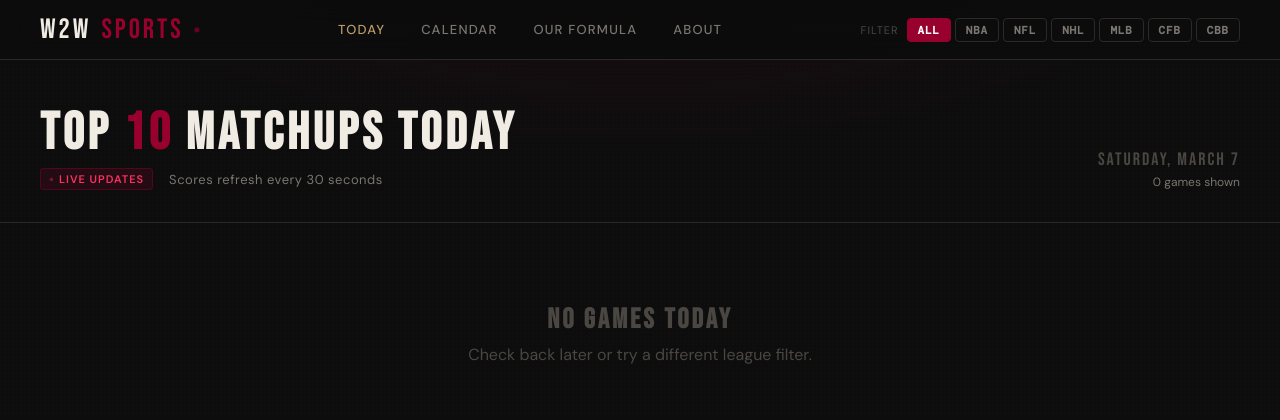
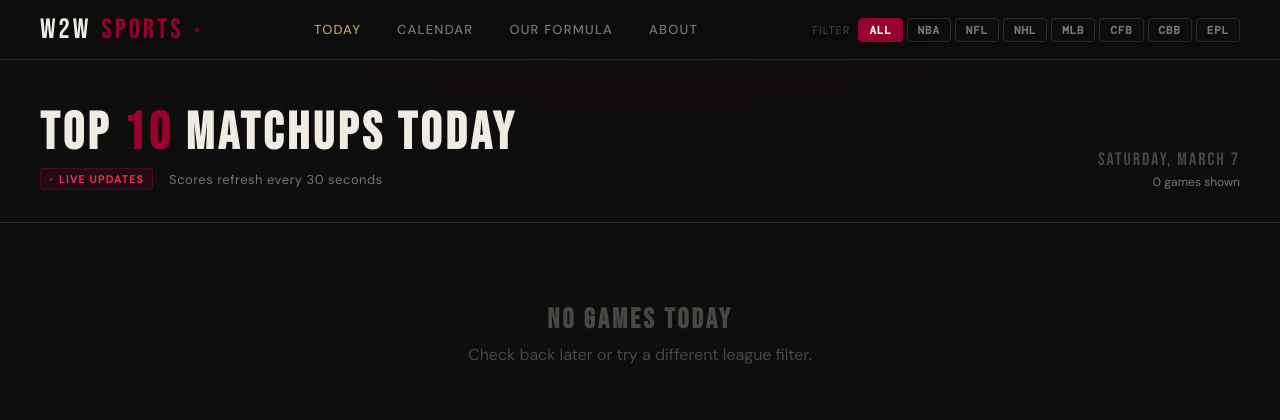
Before and after one commit to ckgifford06/w2wSports, a Flask app: page / in a window 1280 px wide. Shown: the top 420 px of the page. Run offline with Flask 3, Linux system fonts and the light colour scheme; data that the repository does not hold is empty.

Commit message:
Update index.html

```diff
--- a/templates/index.html
+++ b/templates/index.html
@@ -44,7 +44,6 @@
     color: white;
   }
 
-  /* ——— PAGE HEADER ——— */
   .page-header {
     position: relative;
     z-index: 1;
@@ -119,7 +118,6 @@
     margin-top: 4px;
   }
 
-  /* ——— GAMES LIST ——— */
   .games-container {
     position: relative;
     z-index: 1;
@@ -200,6 +198,7 @@
   .badge-MLB { color: #e07070; border-color: rgba(224,112,112,0.3); background: rgba(224,112,112,0.07); }
   .badge-CFB { color: #a07ad0; border-color: rgba(160,122,208,0.3); background: rgba(160,122,208,0.07); }
   .badge-CBB { color: #60c890; border-color: rgba(96,200,144,0.3); background: rgba(96,200,144,0.07); }
+  .badge-EPL { color: #4ec5a5; border-color: rgba(78,197,165,0.3); background: rgba(78,197,165,0.07); }
 
   .game-teams { min-width: 0; }
 
@@ -289,7 +288,6 @@
     background: linear-gradient(90deg, var(--crimson), var(--gold));
   }
 
-  /* ——— EXPANDED DETAILS ——— */
   .game-details {
     display: none;
     padding: 0 0 24px 152px;
@@ -362,7 +360,7 @@
     margin-bottom: 8px;
   }
 
-
+  /* ——— SCORE BREAKDOWN CHART ——— */
   .breakdown-card {
     grid-column: span 4;
     background: var(--surface);
@@ -430,7 +428,6 @@
   @media (max-width: 480px) {
     .breakdown-card { grid-column: span 1; }
   }
-
 
   .signup-section {
     position: relative;
@@ -518,7 +515,6 @@
     .signup-btn { width: 100%; padding: 12px; }
   }
 
-
   .error-banner {
     display: none;
     position: relative;
@@ -530,7 +526,6 @@
     color: #ff8080;
     text-align: center;
   }
-
 
   .live-now-banner {
     display: none;
@@ -601,7 +596,6 @@
     margin-left: 4px;
   }
 
-
   @media (max-width: 768px) {
     nav {
       padding: 0 16px;
@@ -646,7 +640,6 @@
       padding: 14px 0;
     }
 
-
     .game-rank {
       grid-column: 1;
       grid-row: 1 / 3;
@@ -665,7 +658,6 @@
       line-height: 1.3;
     }
 
-
     .league-badge {
       display: inline-block;
       margin-right: 6px;
@@ -673,7 +665,6 @@
       font-size: 9px;
       padding: 2px 6px;
     }
-
 
     .score-col {
       grid-column: 3;
@@ -730,12 +721,12 @@
   <button class="pill {% if selected_league == 'MLB' %}active{% endif %}" onclick="filterLeague('MLB', this)">MLB</button>
   <button class="pill {% if selected_league == 'CFB' %}active{% endif %}" onclick="filterLeague('CFB', this)">CFB</button>
   <button class="pill {% if selected_league == 'CBB' %}active{% endif %}" onclick="filterLeague('CBB', this)">CBB</button>
+  <button class="pill {% if selected_league == 'EPL' %}active{% endif %}" onclick="filterLeague('EPL', this)">EPL</button>
 </div>
 {% endblock %}
 
 {% block content %}
 
-<!-- Error banner: shown by JS if ESPN API fails -->
 <div class="error-banner" id="error-banner">
   Having trouble loading today's games. Data may be delayed — check back in a few minutes.
 </div>
@@ -930,21 +921,17 @@
     const url = new URL(window.location.href);
     if (!url.searchParams.get('tz') && tz) {
       url.searchParams.set('tz', tz);
-
       window.history.replaceState({}, '', url.toString());
     }
   })();
-
 
   const now = new Date();
   document.getElementById('today-date').textContent =
     now.toLocaleDateString('en-US', { weekday: 'long', month: 'long', day: 'numeric' }).toUpperCase();
 
-
   function toggleGame(el) {
     el.classList.toggle('open');
     if (el.classList.contains('open')) {
-
       setTimeout(() => {
         el.querySelectorAll('.breakdown-fill').forEach(bar => {
           bar.style.width = (bar.dataset.pct || 0) + '%';
@@ -983,9 +970,7 @@
     }
   }
 
-
   filterLeague('all', document.querySelector('.pill.active') || document.querySelector('.pill'));
-
 
   function scrollToLiveGame() {
     const liveItem = document.querySelector('.game-item[data-live="true"]');
@@ -1014,6 +999,7 @@
       let bestLiveGame = null;
       let bestLiveRank = Infinity;
 
+      // Update each visible game row
       document.querySelectorAll('.game-item').forEach(item => {
         const matchup = item.dataset.matchup;
         const rank = parseInt(item.dataset.overallRank, 10);
@@ -1044,7 +1030,6 @@
         }
       });
 
-      // Update the Live Now banner with the highest-ranked live game
       const banner = document.getElementById('live-now-banner');
       if (bestLiveGame) {
         document.getElementById('live-now-matchup').textContent = bestLiveGame.matchup;
```
